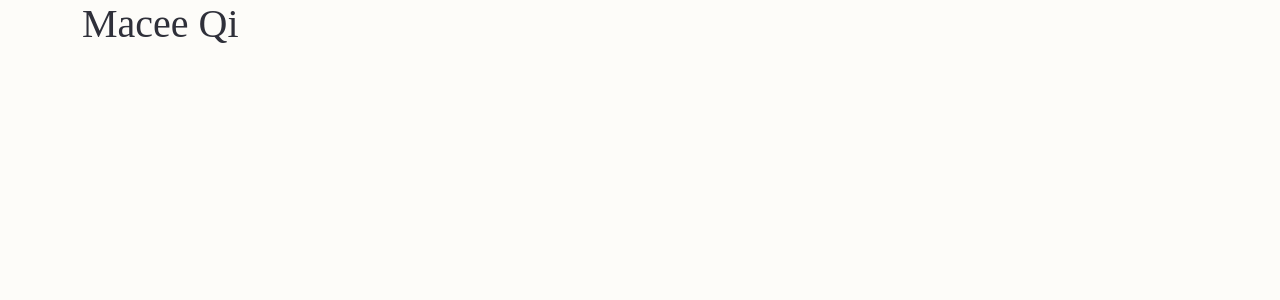
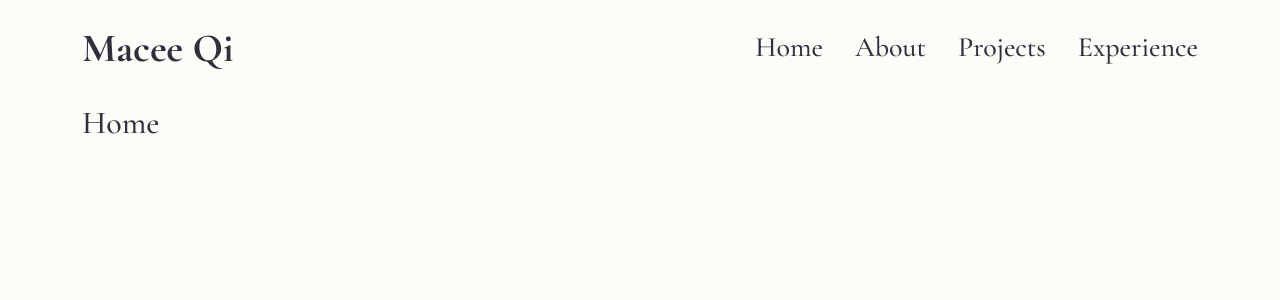
Before and after one commit to MaceeQi/MaceeQi.github.io, a React (Create React App) app: page / in a window 1280 px wide. Shown: the top 300 px of the page. Built offline with nearby package versions, Linux system fonts and the light colour scheme.

Commit message:
create page components, set up default style

```diff
--- a/package.json
+++ b/package.json
@@ -11,6 +11,8 @@
     "bootstrap-icons": "^1.11.3",
     "react": "^18.2.0",
     "react-dom": "^18.2.0",
+    "react-router": "^6.22.0",
+    "react-router-dom": "^6.22.0",
     "react-scripts": "5.0.1",
     "web-vitals": "^2.1.4"
   },
--- a/src/App.css
+++ b/src/App.css
@@ -1,3 +1,6 @@
+@import url('https://fonts.googleapis.com/css?family=Cormorant+Garamond:ital,wght@0,300;0,400;0,500;0,600;0,700;1,300;1,400;1,500;1,600;1,700&display=swap');
+
+
 .App {
   text-align: center;
 }
@@ -40,5 +43,5 @@
 .default-style {
   background-color: #FDFCF9;
   color: #2F303A;
-  font-family: 'El Messiri', serif;
+  font-family: "Cormorant Garamond", serif;
 }
--- a/src/App.js
+++ b/src/App.js
@@ -1,11 +1,29 @@
+import { HashRouter, Routes, Route } from 'react-router-dom';
 import './App.css';
+import NavigationBar from './components/navigation-bar';
+import HomeComponent from './components/home';
+import AboutComponent from './components/about';
+import ProjectsComponent from './components/projects';
+import ExperienceComponent from './components/experience';
 
 function App() {
-  document.body.classList.add('default-style');
-  return (
-    <div className="container">
-      <h1>Macee Qi</h1>
-    </div>
+    document.body.classList.add('default-style');
+    return (
+        <HashRouter basename="/">
+            <div className="container">
+                {/* Nav Bar */}
+                <NavigationBar/>
+
+                {/* Main Component */}
+                <Routes>
+                    <Route path="/" element={<HomeComponent/>}/>
+                    <Route path="/about" element={<AboutComponent/>}/>
+                    <Route path="/projects" element={<ProjectsComponent/>}/>
+                    <Route path="/experience" element={<ExperienceComponent/>}/>
+                </Routes>
+
+            </div>
+        </HashRouter>
   );
 }
 
--- /dev/null
+++ b/src/components/about/index.js
@@ -0,0 +1,7 @@
+
+const AboutComponent = () => {
+    return(
+        <h2>About</h2>
+    );
+};
+export default AboutComponent;
--- /dev/null
+++ b/src/components/experience/index.js
@@ -0,0 +1,7 @@
+
+const ExperienceComponent = () => {
+    return(
+        <h2>Experience</h2>
+    );
+};
+export default ExperienceComponent;
--- /dev/null
+++ b/src/components/home/index.js
@@ -0,0 +1,7 @@
+
+const HomeComponent = () => {
+    return(
+        <h2>Home</h2>
+    );
+};
+export default HomeComponent;
--- /dev/null
+++ b/src/components/navigation-bar/index.js
@@ -0,0 +1,31 @@
+
+const NavigationBar = () => {
+    return (
+        <>
+            <div className="d-flex flex-wrap pt-4 pb-4 justify-content-between">
+                {/* <li className="d-flex flex-wrap pt-4 pb-4 justify-content-between">
+                    <h2>Macee Qi</h2>
+
+                </li> */}
+                <h1 className="fw-bold me-5">Macee Qi</h1>
+
+                <div className="d-flex align-items-center">
+                    <h3 className="me-3">
+                        Home
+                    </h3>
+                    <h3 className="ms-3 me-3">
+                        About
+                    </h3>
+                    <h3 className="ms-3 me-3">
+                        Projects
+                    </h3>
+                    <h3 className="ms-3">
+                        Experience
+                    </h3>
+
+                </div>
+            </div>
+        </>
+    );
+};
+export default NavigationBar;
--- /dev/null
+++ b/src/components/projects/index.js
@@ -0,0 +1,7 @@
+
+const ProjectsComponent = () => {
+    return(
+        <h2>Projects</h2>
+    );
+};
+export default ProjectsComponent;
```
Also changed, not shown: 1 other file (tests, documents, lock files or other folders).
